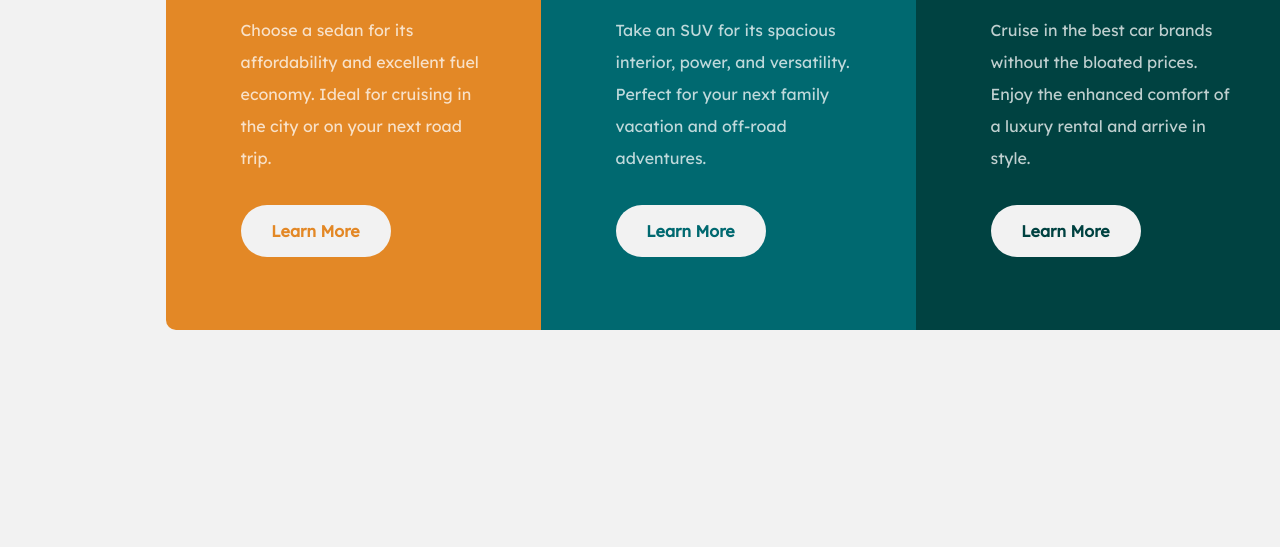
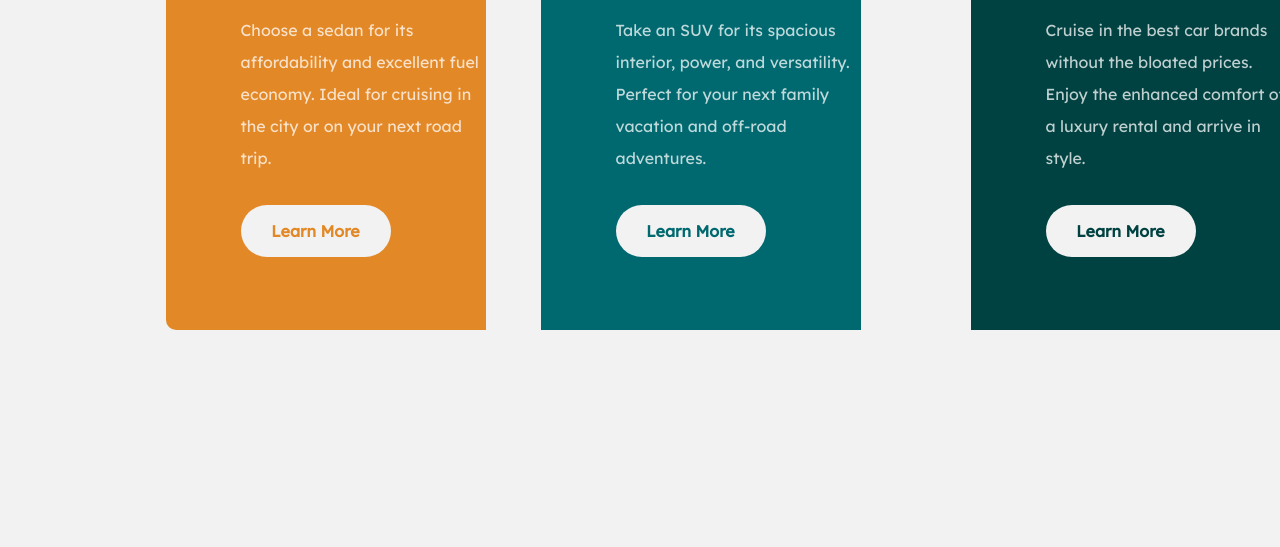
Before and after one commit to Sarat-Dev/3-column-preview-card, a plain HTML site: page index.html in a window 1280 px wide. Shown: the part 253-800 px from the top of the page. Drawn offline with Linux system fonts and the light colour scheme.

Commit message:
Update styles.css
mobile width updated to 320px

```diff
--- a/styles.css
+++ b/styles.css
@@ -4,7 +4,7 @@ body{
 
 .sedan {
   background-color: hsl(31, 77%, 52%);
-  width: 375px;
+  width: 320px;
   height: 550px;
   border-top-left-radius: 10px;
   border-top-right-radius: 10px;
@@ -15,7 +15,7 @@ body{
 
 .suv {
   background-color:hsl(184, 100%, 22%);
-  width: 375px;
+  width: 320px;
   height: 550px;
   margin-left: auto;
   margin-right: auto;
@@ -25,7 +25,7 @@ body{
 
 .lux {
   background-color: hsl(179, 100%, 13%);
-  width: 375px;
+  width: 320px;
   height: 550px;
   border-bottom-left-radius: 10px;
   border-bottom-right-radius: 10px;
```
